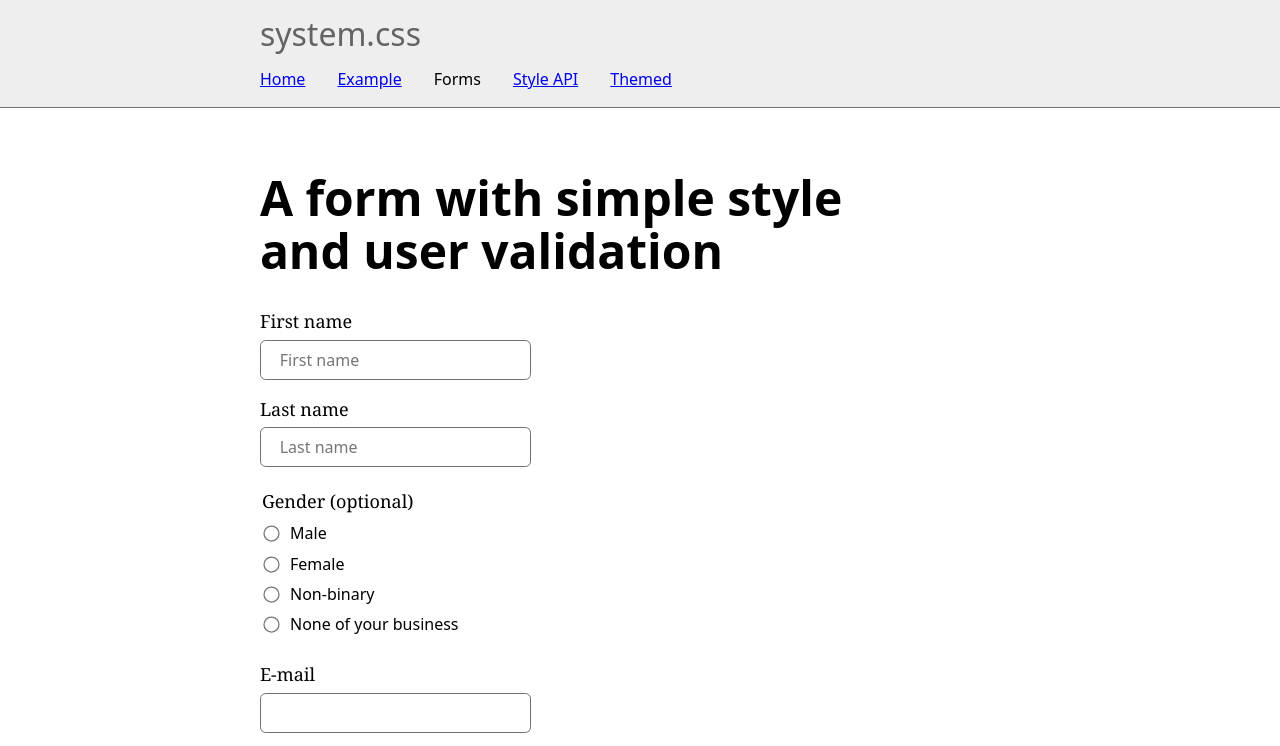
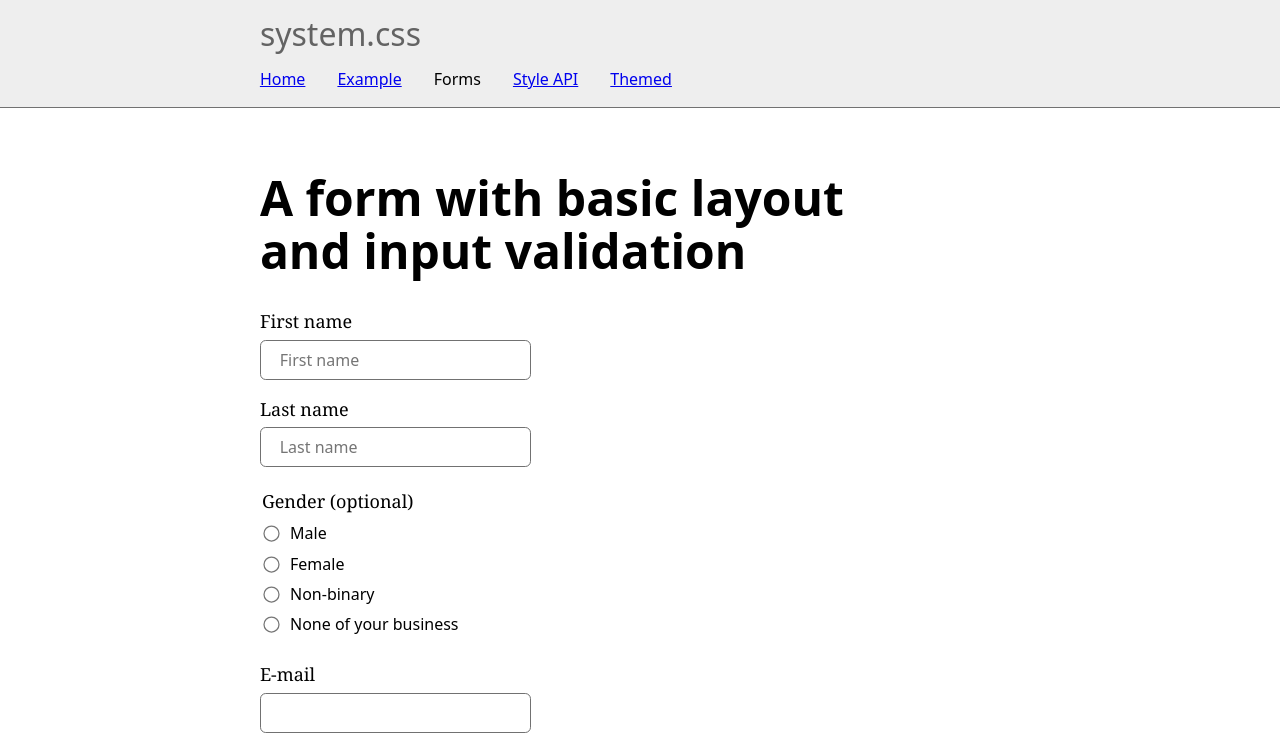
Before and after one commit to dutchcelt/system.css, a website built with Vite: page forms.html in a window 1280 px wide. Shown: the top 746 px of the page. Built offline with nearby package versions, Linux system fonts and the light colour scheme.

Commit message:
Changed heading

```diff
--- a/forms.html
+++ b/forms.html
@@ -20,7 +20,7 @@
 			</nav>
 		</header>
 		<main>
-			<h1>A form with simple style and user validation</h1>
+			<h1>A form with basic layout and input validation</h1>
 
 			<form id="form" action="/">
 				<fieldset title="Full Name">
```
